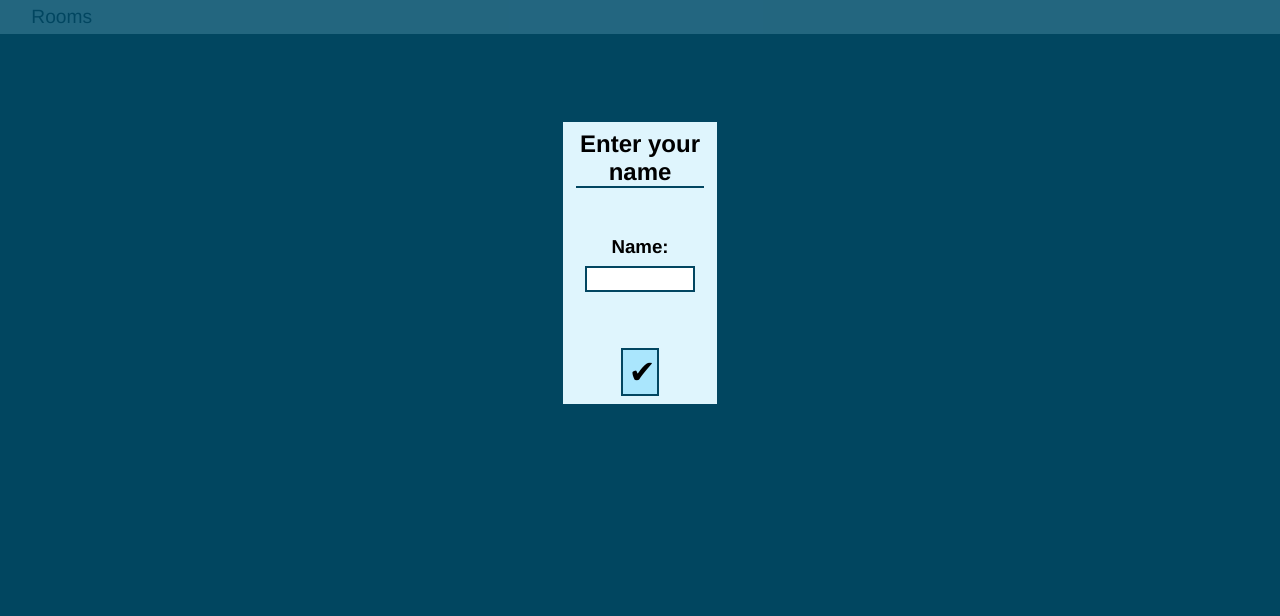
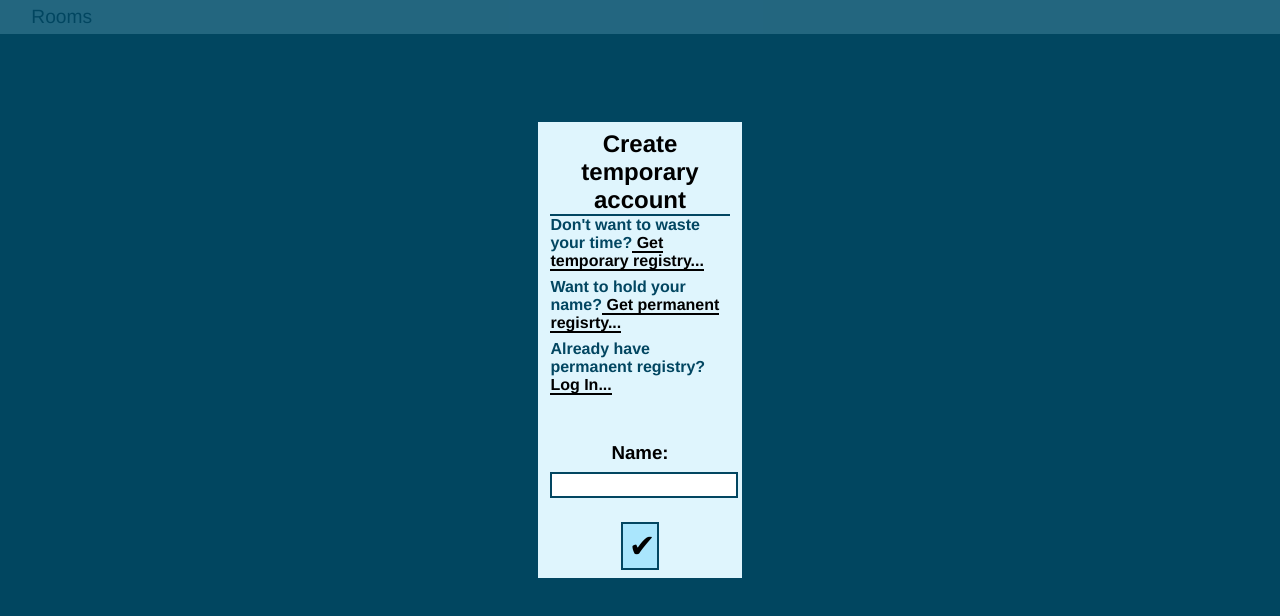
Before and after one commit to KeZina/App3client, a React app: page / in a window 1280 px wide. Built offline with nearby package versions, Linux system fonts and the light colour scheme; no server answers.

Commit message:
auth done

```diff
--- a/src/SCSS/_login.scss
+++ b/src/SCSS/_login.scss
@@ -10,16 +10,29 @@
             position: relative;
             top: 15vh;
             margin: auto;
-            width: 10vw;
-            min-height: 30vh;
+            width: 14vw;
+            min-height: 40vh;
             padding: 1vh 1vw;
             background-color: $color-l;
             border: 2px solid $color-s;
             h2 {
+                min-height: 6vh;
                 margin: 0;
-                margin-bottom: 5vh;
                 text-align: center;
                 border-bottom: 2px solid $color-s;
+            }
+            h4 {
+                color: $color-s;
+                margin: 0vh;
+                margin-bottom: 1vh;
+                span {
+                    color: black;
+                    border-bottom: 2px solid black;
+                    cursor: pointer;
+                }
+            }
+            form {
+                margin-top: 5vh;
             }
             label {
                 h3 {
@@ -29,16 +42,16 @@
                 }
                 input {
                     display: block;
-                    width: 8vw;
+                    width: 100%;
                     height: 2.5vh;
                     margin: auto;
-                    margin-bottom: 7vh;
                     border: 2px solid $color-s;
                 }
             }
             input[type = "submit"] {
                 display: block;
                 margin: auto;
+                margin-top: 3vh;
                 width: 3vw;
                 height: 6vh;
                 font-size: 2em;
--- a/src/SCSS/_nav.scss
+++ b/src/SCSS/_nav.scss
@@ -23,11 +23,16 @@
         div {
             display:flex;
             align-items: center;
-            button {
-                background-color: inherit;
-                border: none;
-                cursor: pointer;
-                outline: none;
+            div {
+                background-color: $color-s;
+                button {
+                    font-size: 1em;
+                    color: $color-m;
+                    background-color: inherit;
+                    border: none;
+                    cursor: pointer;
+                    outline: none;
+                }
             }
         }
     }
--- a/src/components/App.js
+++ b/src/components/App.js
@@ -1,7 +1,7 @@
 import React from 'react';
 import { Switch, Route } from 'react-router-dom';
 import Nav from './Nav';
-import Main from './Main';
+import Login from './Login';
 import Rooms from './Rooms';
 import useWebSocket from '../hooks/useWebSocket';
 import { UserContext } from '../context';
@@ -16,7 +16,7 @@ const App = () => {
     <UserContext.Provider value = {user}>
       <Nav />
       <Switch>
-        <Route exact path = '/' component = {Main} />
+        <Route exact path = '/' component = {Login} />
         <Route exact path = '/rooms' component = {Rooms} />
       </Switch>
     </UserContext.Provider>
--- a/src/components/Login.js
+++ b/src/components/Login.js
@@ -1,4 +1,4 @@
-import React, { useContext, useEffect } from 'react';
+import React, { useContext, useEffect, useState } from 'react';
 import { UserContext } from '../context';
 import { useHistory } from 'react-router-dom';
 
@@ -7,24 +7,67 @@ const Login = () => {
     const user = useContext(UserContext);
     const history = useHistory();
 
+    const initialType = {
+        temporary: false,
+        permanent: false,
+        login: false,
+    }
+    const [formType, setFormType] = useState(initialType);
+
+    const handleFormType = type => setFormType({...initialType, [type]: true});
+    const handleFormSubmit = e => {
+        if(formType.permanent) {
+            user.createPerm(e);
+        } else if(formType.login) {
+            user.login(e);
+        } else {
+            user.createTemp(e);
+        }
+    }
+
     useEffect(() => {
         if(user.authType()) history.push('/rooms')
     }, [user.auth])
 
     return (
+        <div className = 'container-1'>
             <div id = "login">
                 <div>
-                <h2>Enter your name</h2>
-                {/* <h3>Or you can REGISTER...</h3> */}
-                <form onSubmit = {user.login}>
+                    {
+                        formType.permanent && <h2>Create permanent account</h2> ||
+                        formType.login && <h2>Login</h2> ||
+                        <h2>Create temporary account</h2>
+                    }
+                    <h4>
+                        Don't want to waste your time?
+                        <span onClick = {() => handleFormType('temporary')}> Get temporary registry...</span>
+                    </h4>
+                    <h4>
+                        Want to hold your name?
+                        <span onClick = {() => handleFormType('permanent')}> Get permanent regisrty...</span>
+                    </h4>
+                    <h4>
+                        Already have permanent registry?
+                        <span onClick = {() => handleFormType('login')}> Log In...</span>
+                    </h4>
+                    <form onSubmit = {e => handleFormSubmit(e)}>
                         <label>
                             <h3>Name:</h3>
                             <input type = "text" name = "name" minLength = "3" maxLength = "15" />
                         </label>
+                        {
+                            (formType.permanent || formType.login) &&
+                            <label>
+                                <h3>Password:</h3>
+                                <input type = "password" name = "password" minLength = "6" maxLength = "15" />
+                            </label>
+                        }
                         <input type = "submit" value = "&#10004;" />
                     </form>
                 </div>
             </div>
+        </div>
+
     )
 }
 
--- a/src/components/Main.js
+++ /dev/null
@@ -1,12 +0,0 @@
-import React from 'react';
-import Login from './Login';
-
-const Main = () => {
-    return(
-        <div className = 'container-1'>
-             <Login />
-        </div>
-    )
-}
-
-export default Main
--- a/src/components/Nav.js
+++ b/src/components/Nav.js
@@ -12,9 +12,17 @@ const Nav = () => {
                 {
                     user.authType() &&
                     <div>
-                        <button onClick = {user.logout}>
-                            Logout
-                        </button>
+                        <div>
+                            {
+                                user.authType() === 'perm' &&
+                                <button onClick = {user.deleteAcc}>
+                                    Delete account
+                                </button>
+                            }
+                            <button onClick = {user.logout}>
+                                Logout
+                            </button>
+                        </div>
                         <span>
                             Your name: {user.name}
                         </span>
--- a/src/hooks/useWebSocket.js
+++ b/src/hooks/useWebSocket.js
@@ -25,20 +25,46 @@ const useWebSocket = () => {
     const [user, setUser] = useState(anonymous);
     const history = useHistory();
 
+    const createTemp = e => {
+        e.preventDefault();
+        ws.send(JSON.stringify({
+            type: 'createTemp',
+            name: e.target.name.value
+        }));
+    }
+
+    const createPerm = e => {
+        e.preventDefault();
+        ws.send(JSON.stringify({
+            type: 'createPerm',
+            name: e.target.name.value,
+            password: e.target.password.value
+        }));
+    }
+
     const login = e => {
         e.preventDefault();
         ws.send(JSON.stringify({
-            type: 'form',
-            name: e.target.name.value
-        }));
-        console.log(ws)
+            type: 'login',
+            name: e.target.name.value,
+            password: e.target.password.value
+        }))
     }
 
     const logout = () => {
         ws.send(JSON.stringify({
             type: 'logout',
             token: localStorage.getItem('token'),
-            authType: user.authType
+            authType: user.authType()
+        }))
+
+        localStorage.removeItem('token');
+    }
+
+    const deleteAcc = () => {
+        ws.send(JSON.stringify({
+            type: 'deleteAcc',
+            token: localStorage.getItem('token')
         }))
 
         localStorage.removeItem('token');
@@ -79,7 +105,14 @@ const useWebSocket = () => {
                     localStorage.setItem('token', token);
                     setUser({...user, name, auth});
                     history.push('/rooms');
-                } else {
+                } else if(!auth){
+                    console.log(message);
+                }
+            } else if(type === 'login'){
+                if(auth) {
+                    localStorage.setItem('token', token);
+                    setUser({...user, name, auth})
+                } else if(!auth) {
                     console.log(message);
                 }
             } else if(type === 'auth') {
@@ -104,13 +137,15 @@ const useWebSocket = () => {
 
     // just for debug
     useEffect(() => {
-        console.log(user.authType())
         console.log(user)
     })
 
     return {
+        createTemp,
+        createPerm,
         login,
         logout,
+        deleteAcc,
         ...user
     }
 }
```
Lines whose indentation alone changed are shown as unchanged.
